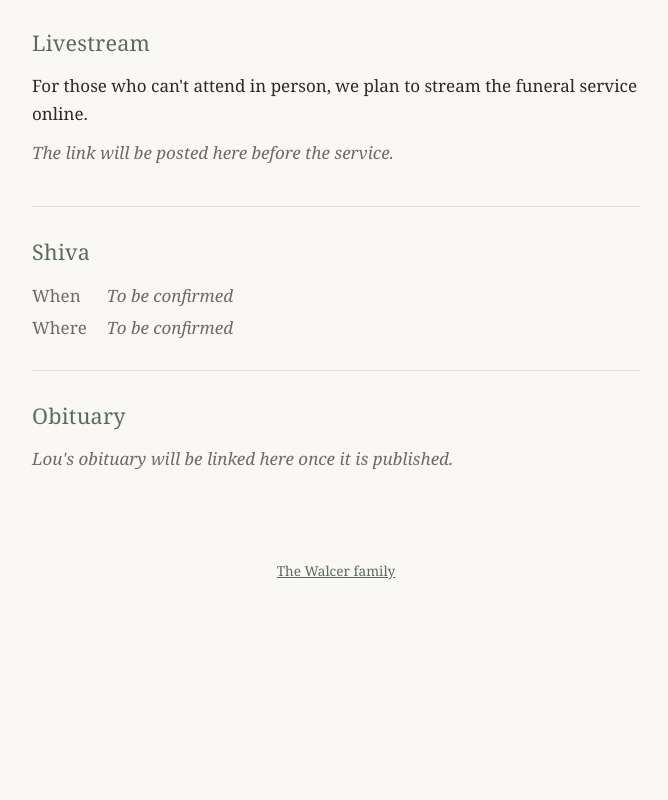
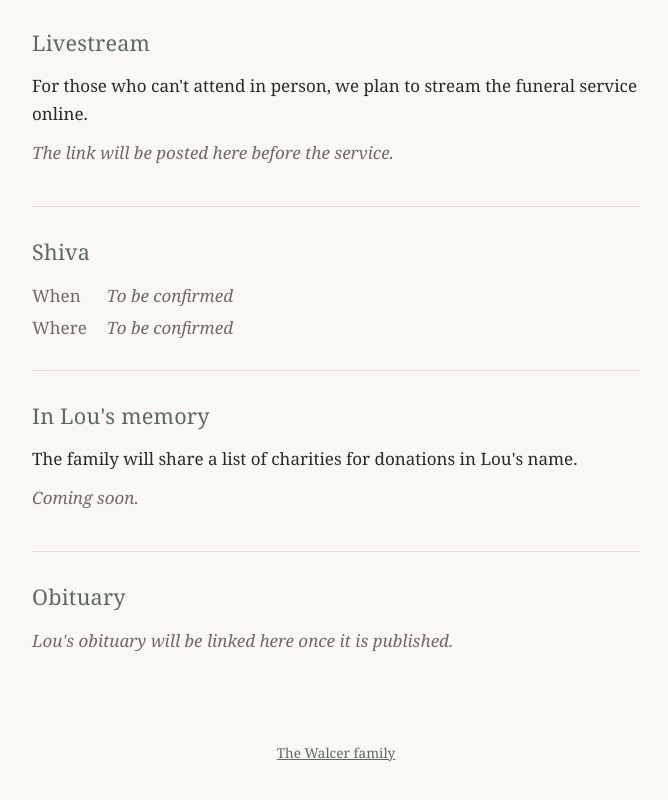
Before and after one commit to Walcer-Family/walcer.family, a plain HTML site: page lou/index.html in a window 1280 px wide. Shown: the part 802-1602 px from the top of the page, without its empty margins (304-972 px from the left). Before the commit the page ends 1432 px from the top, so only its background shows below. Drawn offline with Linux system fonts and the light colour scheme.

Commit message:
Restore the "In Lou's memory" section on Lou's page (#3)
The family does want to choose charities, so the placeholder stays.


Claude-Session: https://claude.ai/code/session_01DZXvQXdtF3Gp3t24HPJfsB

Co-authored-by: Claude <noreply@anthropic.com>

```diff
--- a/lou/index.html
+++ b/lou/index.html
@@ -92,6 +92,11 @@
     </dl>
   </section>
 
+  <section id="donations">
+    <h2>In Lou's memory</h2>
+    <p>The family will share a list of charities for donations in Lou's name.</p>
+    <p class="tbc">Coming soon.</p>
+  </section>
 
   <section id="obituary">
     <h2>Obituary</h2>
```
